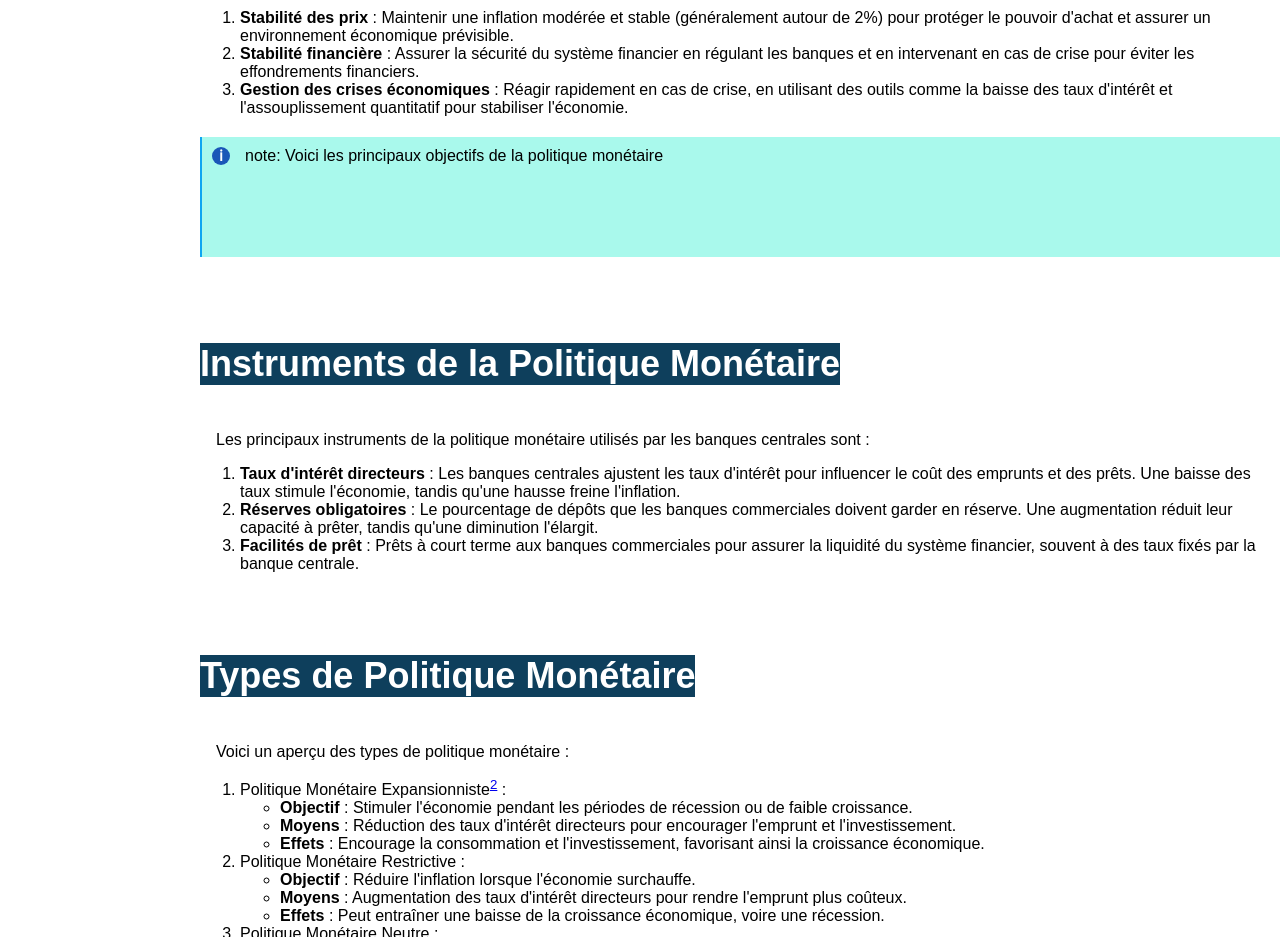
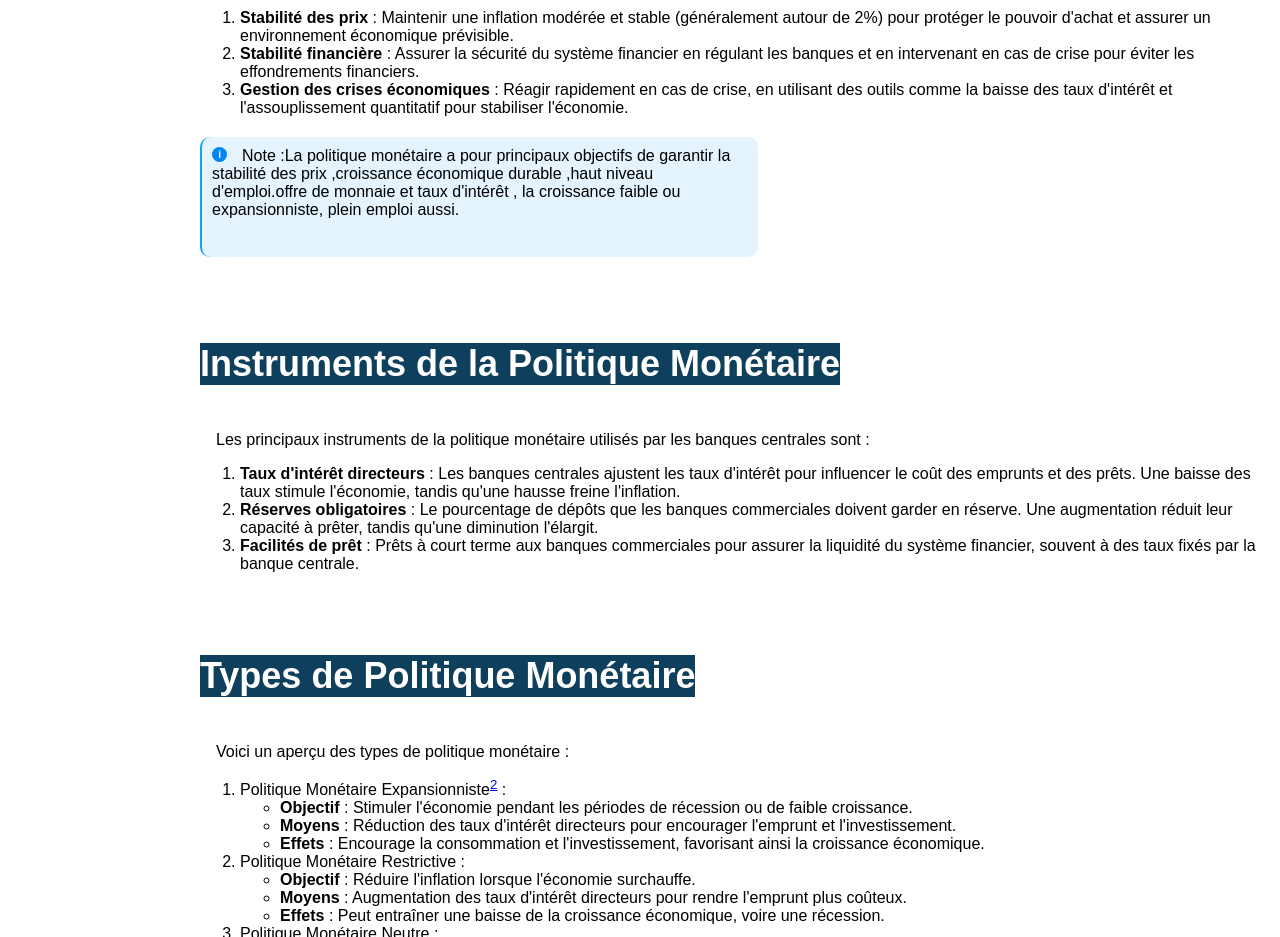
Before and after one commit to Fidelsoultane/freecodecamp, a plain HTML site: page Projets/3-technicial documantation/index.html in a window 1280 px wide. Shown: the part 1040-1977 px from the top of the page. Drawn offline with Linux system fonts and the light colour scheme.

Commit message:
technicial documentation

```diff
--- a/Projets/3-technicial documantation/index.html
+++ b/Projets/3-technicial documantation/index.html
@@ -77,7 +77,7 @@
           </ol>
         </p>
        </div>
-       <div class="note">note:&nbsp;Voici les principaux objectifs de la politique monétaire
+       <div class="note">Note&nbsp;:La politique monétaire a pour principaux objectifs de garantir la stabilité des prix ,croissance économique durable ,haut niveau d'emploi.offre de monnaie et taux d'intérêt , la croissance faible ou expansionniste, plein emploi aussi.
        </div>
       </section>
       <section class="main-section" id="Instruments_de_la_Politique_Monétaire">
--- a/Projets/3-technicial documantation/styles.css
+++ b/Projets/3-technicial documantation/styles.css
@@ -82,25 +82,26 @@ footer {
   margin-top: auto;
 }
 
-.note { width: 100%;
+.note { width: 50%;
   height: 100px;
-  background-color: #a9f9ec;
+  background-color: #0085f21a;
   border-left: 2px solid #0fa6f1;
   padding: 10px;
   margin: 20px 0;
   font-family: Arial, sans-serif;
+  border-radius: 10px;
 }
 
 .note::before {
   content: "\2139";
-  background-color: #1a57b8;
+  background-color: #0085f2;
   color: white;
   font-weight: bold;
-  font-size: 15px;
-  width: 18px;
-  height: 18px;
+  font-size: 10px;
+  width: 15px;
+  height: 15px;
   text-align: center;
-  line-height: 18px;
+  line-height: 15px;
   border-radius: 50%;
   margin-right: 15px;
   font-family: Arial, sans-serif;
```
